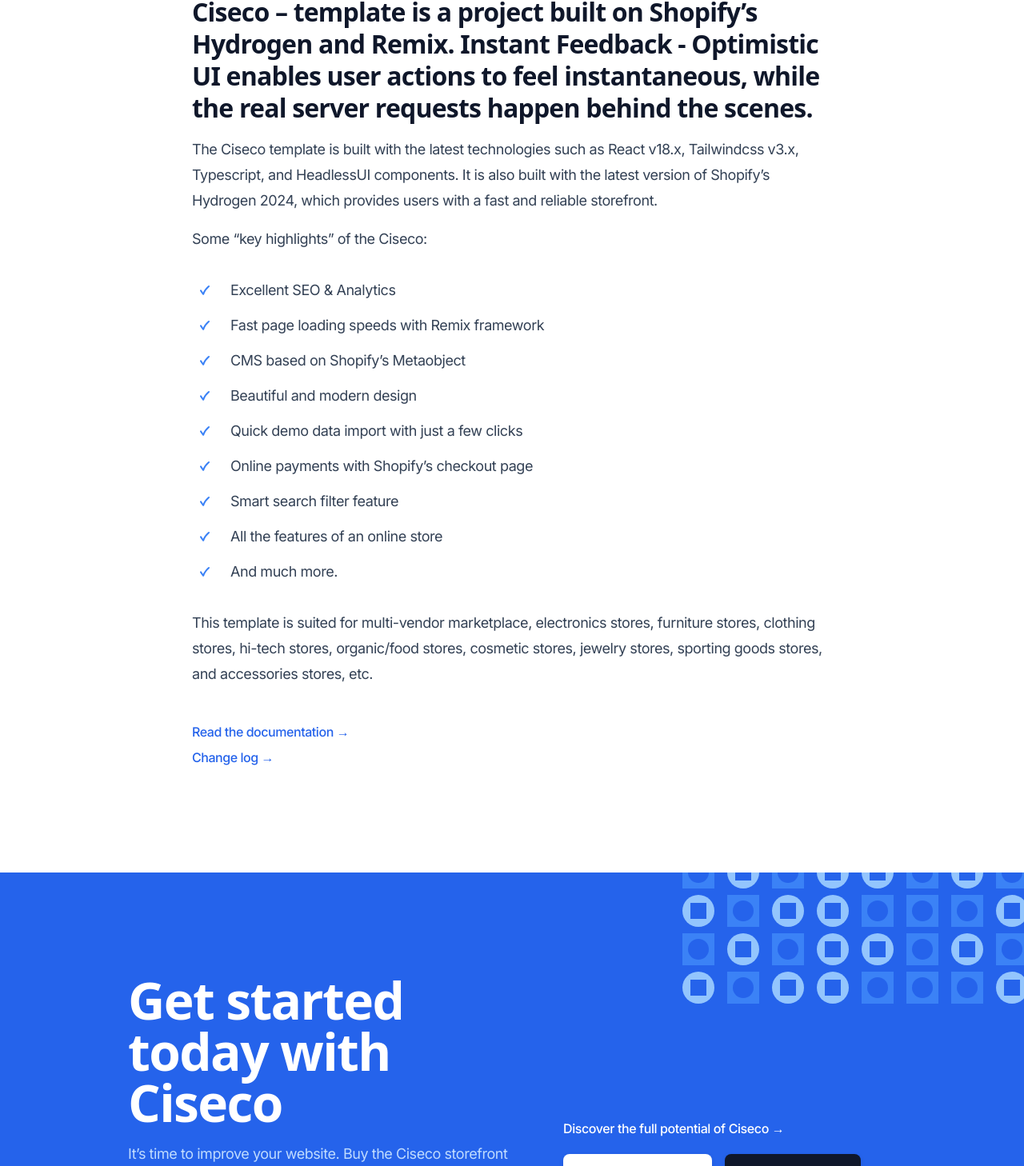
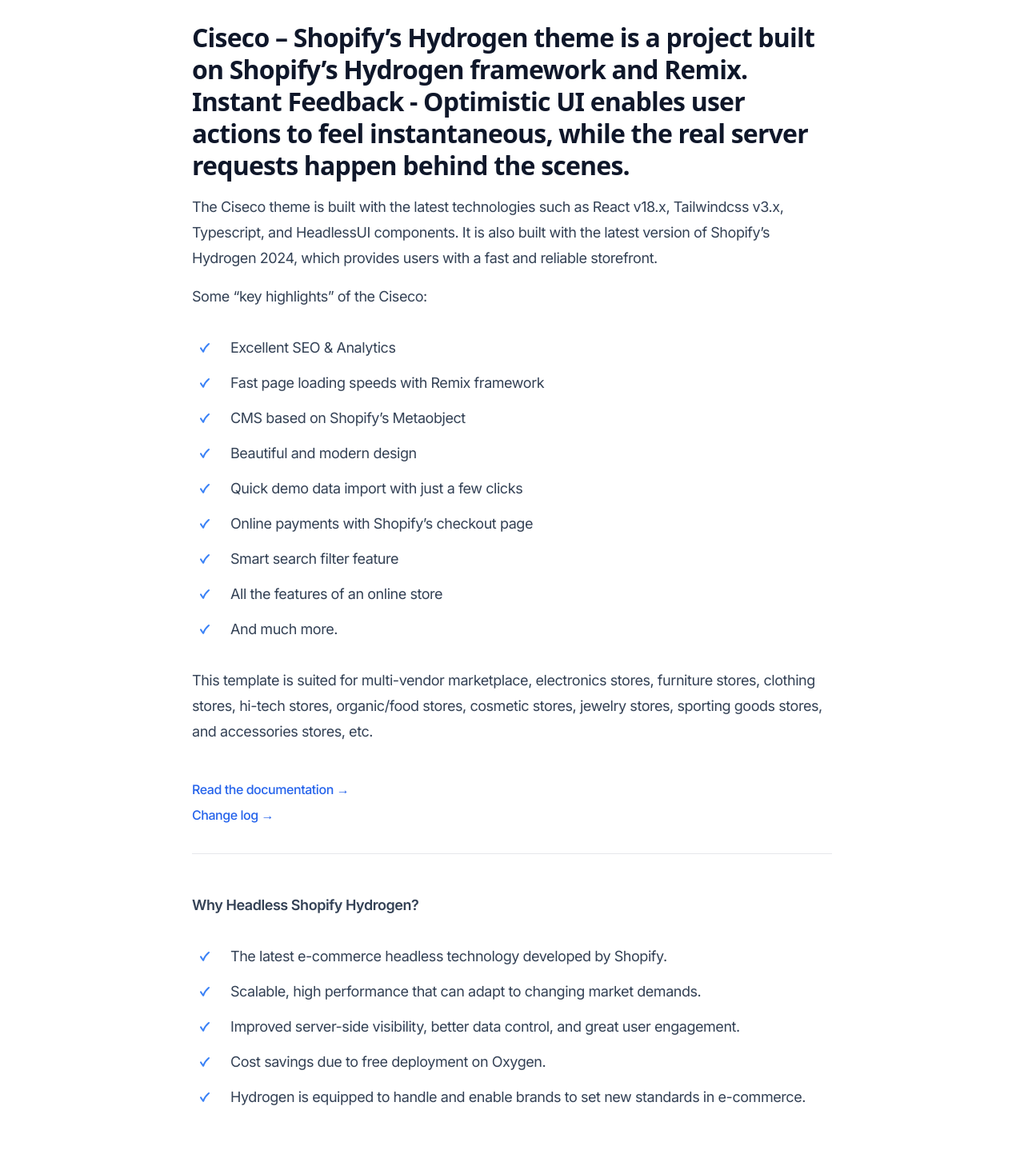
Before and after one commit to tuanfront-end/ciseco-hydrogen-landing-nextjs, a Next.js app: page / in a window 1280 px wide. Shown: the part 1067-2525 px from the top of the page at 80% size. Built offline with nearby package versions, Linux system fonts and the light colour scheme; a web font is replaced by a local one.

Commit message:
update some content

```diff
--- a/src/components/Author.tsx
+++ b/src/components/Author.tsx
@@ -26,14 +26,6 @@
       </div>
       <div className="relative mx-auto max-w-5xl pt-16 sm:px-6">
         <div className="bg-slate-50 pt-px sm:rounded-6xl">
-          <div className="relative mx-auto -mt-16 h-44 w-44 overflow-hidden rounded-full bg-slate-200 md:float-right md:h-64 md:w-64 md:[shape-outside:circle(40%)] lg:mr-20 lg:h-72 lg:w-72">
-            <Image
-              className="absolute inset-0 h-full w-full object-cover"
-              src={authorImage}
-              alt=""
-              sizes="(min-width: 1024px) 18rem, (min-width: 768px) 16rem, 11rem"
-            />
-          </div>
           <div className="px-4 py-10 sm:px-10 sm:py-16 md:py-20 lg:px-20 lg:py-32">
             <p className="mt-8 font-display text-5xl font-extrabold tracking-tight text-slate-900 sm:text-6xl">
               <span className="block text-blue-600">***</span>{' '}
@@ -62,8 +54,10 @@
             </div>
             <p className="mt-8">
               <Link
-                href="#"
+                href="https://x.com/eden_tuan_teo/status/1790408141878046998"
                 className="inline-flex items-center text-base font-medium tracking-tight text-slate-900"
+                target="_blank"
+                rel="noopener noreferrer"
               >
                 <XIcon className="h-10 w-10 fill-current" />
                 <span className="ml-4">Follow on X</span>
--- a/src/components/Hero.tsx
+++ b/src/components/Hero.tsx
@@ -70,12 +70,12 @@
         <div className="bg-white pt-16 lg:col-span-7 lg:bg-transparent lg:pl-16 lg:pt-0 xl:pl-20">
           <div className="mx-auto px-4 sm:px-6 md:max-w-2xl md:px-4 lg:px-0">
             <h1 className="font-display text-5xl font-extrabold text-slate-900 sm:text-6xl">
-              {`Ciseco - Hydrogen Shopify's Headless Storefront`}
+              {`Ciseco - Hydrogen Shopify's Headless Storefront theme`}
             </h1>
             <p className="mt-4 text-3xl text-slate-600">
               Ciseco will provide users with a beautifully designed storefront,
               fast loading speeds with SSR, and all the features of an online
-              store.
+              store - a successful headless ecommerce store.
             </p>
             <div className="mt-8 flex flex-wrap gap-4">
               <Button
--- a/src/components/Introduction.tsx
+++ b/src/components/Introduction.tsx
@@ -13,16 +13,16 @@
     >
       <Container className="text-lg tracking-tight text-slate-700">
         <p className="font-display text-4xl font-bold tracking-tight text-slate-900">
-          Ciseco – template is a project built on Shopify’s Hydrogen and Remix.{' '}
-          Instant Feedback - Optimistic UI enables user actions to feel
-          instantaneous, while the real server requests happen behind the
-          scenes.
+          Ciseco – Shopify’s Hydrogen theme is a project built on Shopify’s
+          Hydrogen framework and Remix. Instant Feedback - Optimistic UI enables
+          user actions to feel instantaneous, while the real server requests
+          happen behind the scenes.
         </p>
         <p className="mt-4">
-          The Ciseco template is built with the latest technologies such as
-          React v18.x, Tailwindcss v3.x, Typescript, and HeadlessUI components.
-          It is also built with the latest version of Shopify’s Hydrogen 2024,
-          which provides users with a fast and reliable storefront.
+          The Ciseco theme is built with the latest technologies such as React
+          v18.x, Tailwindcss v3.x, Typescript, and HeadlessUI components. It is
+          also built with the latest version of Shopify’s Hydrogen 2024, which
+          provides users with a fast and reliable storefront.
         </p>
 
         <p className="mt-4">Some “key highlights” of the Ciseco:</p>
@@ -70,6 +70,28 @@
             <span aria-hidden="true">&rarr;</span>
           </a>
         </div>
+
+        <br />
+        <hr />
+        <br />
+
+        <div>
+          <p className="mt-4 font-semibold">Why Headless Shopify Hydrogen?</p>
+          <ul role="list" className="mt-8 space-y-3">
+            {[
+              'The latest e-commerce headless technology developed by Shopify.',
+              'Scalable, high performance that can adapt to changing market demands.',
+              'Improved server-side visibility, better data control, and great user engagement.',
+              'Cost savings due to free deployment on Oxygen.',
+              'Hydrogen is equipped to handle and enable brands to set new standards in e-commerce.',
+            ].map((feature) => (
+              <li key={feature} className="flex">
+                <CheckIcon className="h-8 w-8 flex-none fill-blue-500" />
+                <span className="ml-4">{feature}</span>
+              </li>
+            ))}
+          </ul>
+        </div>
       </Container>
     </section>
   )
--- a/src/data/data.ts
+++ b/src/data/data.ts
@@ -9,11 +9,11 @@
   price: '$49',
   title: "Ciseco - Hydrogen Shopify's Headless Storefront",
   description:
-    'Ciseco – Hydrogen Shopify’s Headless Storefront template is a project built on Shopify’s Hydrogen and Remix. It will provide users with a beautifully designed storefront, fast loading speeds with SSR, and all the features of an online store.',
+    'Ciseco – Hydrogen Shopify’s Headless Storefront theme is a project built on Shopify’s Hydrogen framework. It will provide users with a beautifully designed storefront, fast loading speeds with SSR, and all the features of an online store.',
   features: [
     'Excellent SEO',
+    'CMS based on Shopify’s Metaobject',
     'Fast page loading speeds with Remix framework',
-    'CMS based on Shopify’s Metaobject',
     'Beautiful and modern design',
     'Quick demo data import with just a few clicks',
     'Online payments with Shopify’s checkout page',
@@ -26,5 +26,7 @@
     'Tailwindcss v3.x',
     'Typescript',
     'HeadlessUI components',
+    'Remix Framework',
+    "Shopify' Hydrogen framework",
   ],
 }
```
